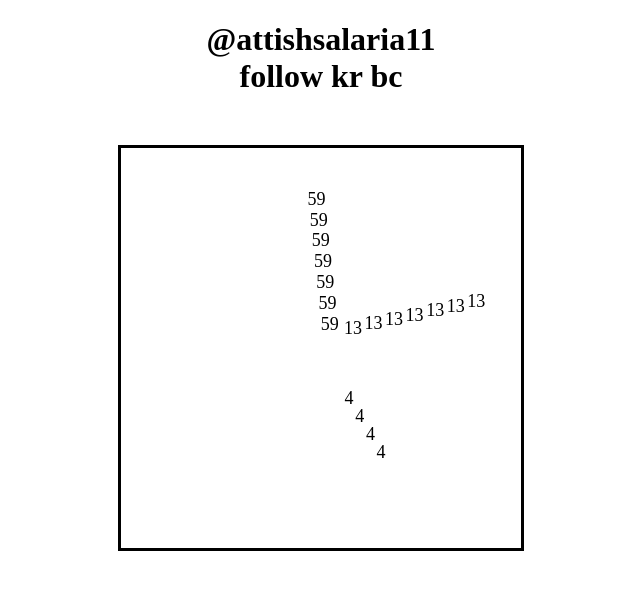
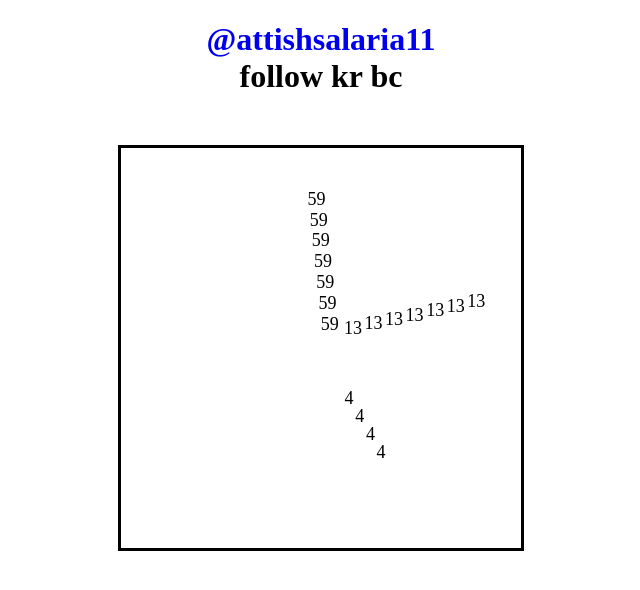
Before and after one commit to attish001/clock, a plain HTML site: page index.html in a window 1280 px wide. Shown: the whole page, without its empty margins (319-959 px from the left). Drawn offline with nearby package versions, Linux system fonts and the light colour scheme.

Commit message:
Update index.html

```diff
--- a/index.html
+++ b/index.html
@@ -40,11 +40,15 @@ h1{
 text-align: center;
 }
 
+a{
+text-decoration:none;
+}
+
   </style>
 </head>
 <body>
 
-<h1>@attishsalaria11<br> follow kr bc</h1>
+<h1> <a href="https://www.instagram.com/attishsalaria11/"    target="_blank">@attishsalaria11</a><br> follow kr bc</h1>
 
 
 <div id="clock">
```
